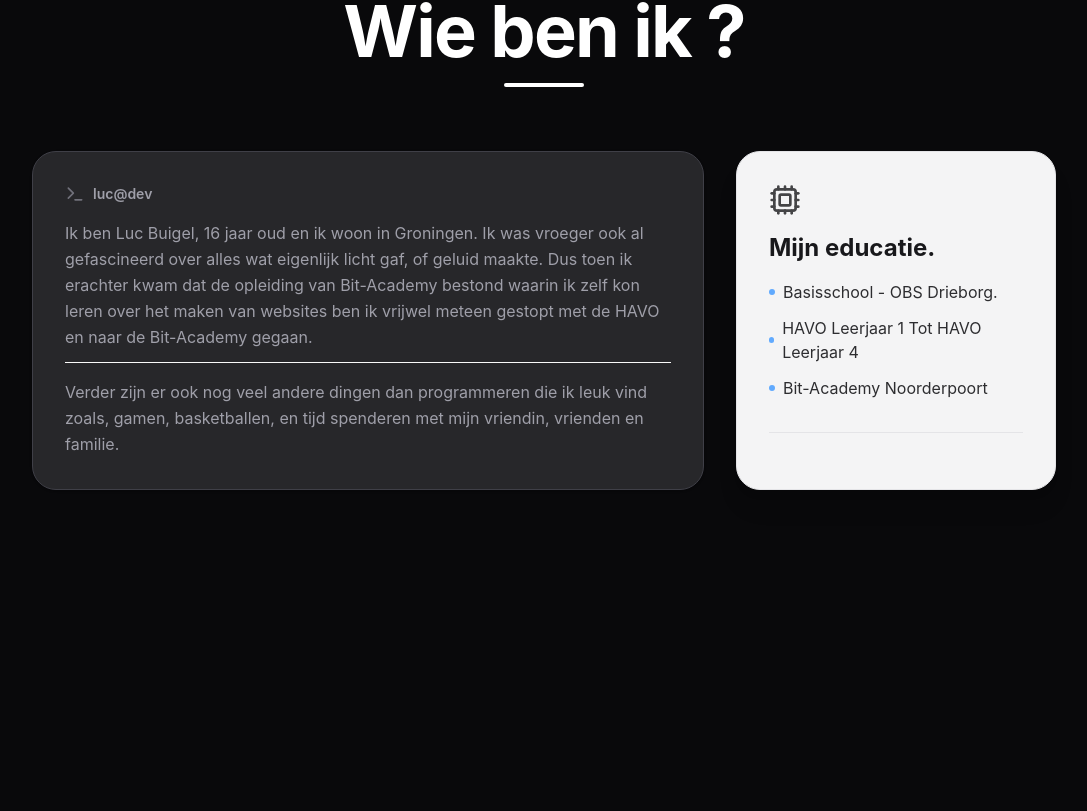
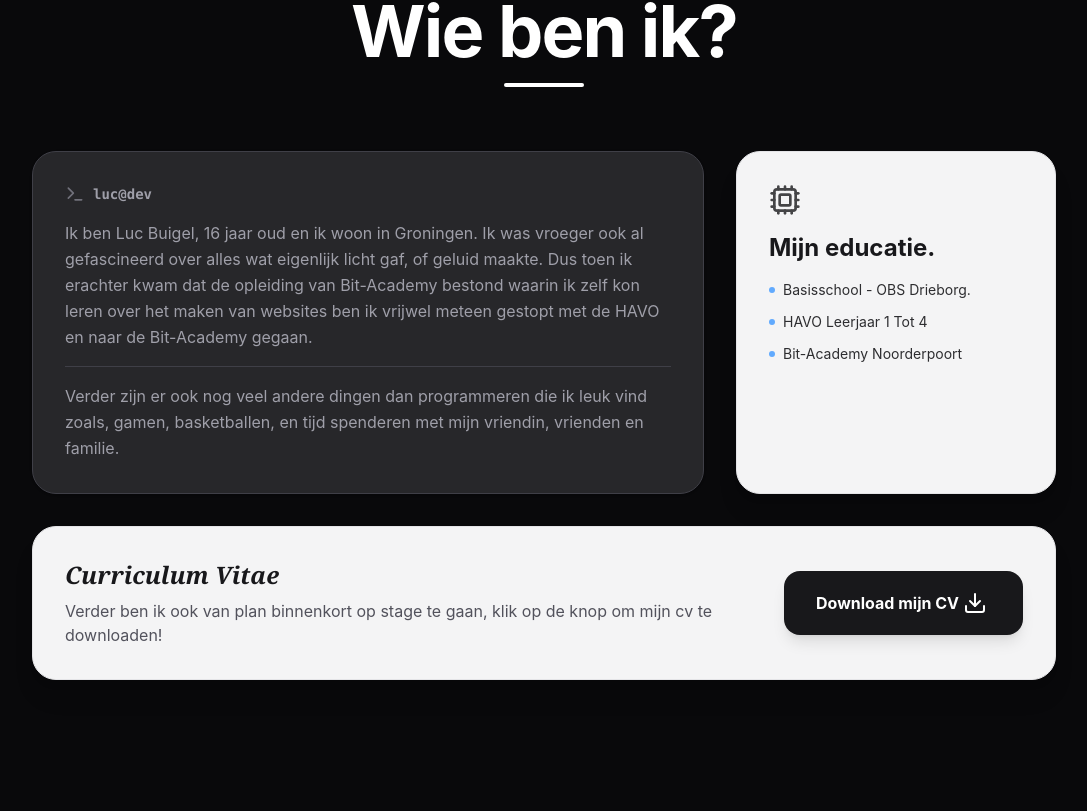
Before and after one commit to LucBuigel15/portfolio-react, a React (Vite) app: page / in a window 1280 px wide. Shown: the part 915-1726 px from the top of the page, without its empty margins (96-1183 px from the left). Built offline with nearby package versions, Linux system fonts and the light colour scheme.

Commit message:
toevoeing van CV, omhoog button op de contact.jsx page

```diff
--- a/src/components/About.jsx
+++ b/src/components/About.jsx
@@ -1,6 +1,6 @@
 import React from "react";
 import { motion } from "framer-motion";
-import { Code2, Terminal, Cpu, Coffee } from "lucide-react";
+import { Terminal, Cpu, Download } from "lucide-react";
 
 function About() {
     const cardVariants = {
@@ -13,7 +13,7 @@ function About() {
     };
 
     return (
-        <section id="about" className="min-h-screen py-24 px-4 bg-zinc-50/50 dark:bg-zinc-950">
+        <section id="about" className="min-h-screen py-24 px-4 bg-zinc-50 dark:bg-zinc-950">
             <div className="max-w-5xl mx-auto">
                 <motion.div
                     initial={{ opacity: 0, y: 20 }}
@@ -21,8 +21,8 @@ function About() {
                     viewport={{ once: true }}
                     className="text-center mb-16"
                 >
-                    <h2 className="text-5xl md:text-7xl flex-nowrap font-bold tracking-tight text-zinc-800 dark:text-white mb-4">
-                        Wie ben ik ?
+                    <h2 className="text-5xl md:text-7xl font-bold tracking-tight text-zinc-800 dark:text-white mb-4">
+                        Wie ben ik?
                     </h2>
                     <div className="h-1 w-20 bg-zinc-800 dark:bg-white mx-auto rounded-full" />
                 </motion.div>
@@ -33,12 +33,12 @@ function About() {
                         initial="hidden"
                         whileInView="visible"
                         viewport={{ once: true }}
-                        className="md:col-span-2 space-y-6"
+                        className="md:col-span-2"
                     >
-                        <div className="bg-white dark:bg-zinc-800 p-8 rounded-3xl border border-zinc-200 dark:border-zinc-700 shadow-sm">
+                        <div className="bg-white dark:bg-zinc-800 p-8 rounded-3xl border border-zinc-200 dark:border-zinc-700 shadow-sm h-full">
                             <h3 className="text-xl font-semibold mb-4 flex items-center gap-2 text-zinc-800 dark:text-white">
-                                <Terminal size={20} className="text-zinc-500" />{" "}
-                                <p className="dark:text-zinc-400 text-sm">luc@dev</p>
+                                <Terminal size={20} className="text-zinc-500" />
+                                <span className="dark:text-zinc-400 text-sm font-mono">luc@dev</span>
                             </h3>
                             <p className="text-zinc-600 dark:text-zinc-400 leading-relaxed">
                                 Ik ben Luc Buigel, 16 jaar oud en ik woon in Groningen. Ik was vroeger ook al
@@ -46,8 +46,8 @@ function About() {
                                 kwam dat de opleiding van Bit-Academy bestond waarin ik zelf kon leren over het maken
                                 van websites ben ik vrijwel meteen gestopt met de HAVO en naar de Bit-Academy gegaan.
                             </p>
-                            <div className="w-full dark:bg-zinc-50 h-px mt-3"></div>
-                            <p className="mt-4 text-zinc-600 dark:text-zinc-400 leading-relaxed">
+                            <div className="w-full bg-zinc-200 dark:bg-zinc-700 h-px my-4"></div>
+                            <p className="text-zinc-600 dark:text-zinc-400 leading-relaxed">
                                 Verder zijn er ook nog veel andere dingen dan programmeren die ik leuk vind zoals,
                                 gamen, basketballen, en tijd spenderen met mijn vriendin, vrienden en familie.
                             </p>
@@ -59,20 +59,20 @@ function About() {
                         initial="hidden"
                         whileInView="visible"
                         viewport={{ once: true }}
-                        className="h-full"
+                        className="md:col-span-1"
                     >
                         <div className="bg-zinc-900 dark:bg-zinc-100 p-8 rounded-3xl text-white dark:text-zinc-900 h-full flex flex-col justify-between border border-zinc-800 dark:border-zinc-200 shadow-xl">
                             <div>
                                 <Cpu size={32} className="mb-4 opacity-80" />
                                 <h3 className="text-2xl font-bold mb-4">Mijn educatie.</h3>
-                                <ul className="space-y-3 opacity-90">
+                                <ul className="space-y-3 opacity-90 text-sm">
                                     <li className="flex items-center gap-2">
                                         <div className="w-1.5 h-1.5 rounded-full bg-blue-400" />
                                         Basisschool - OBS Drieborg.
                                     </li>
                                     <li className="flex items-center gap-2">
                                         <div className="w-1.5 h-1.5 rounded-full bg-blue-400" />
-                                        HAVO Leerjaar 1 Tot HAVO Leerjaar 4
+                                        HAVO Leerjaar 1 Tot 4
                                     </li>
                                     <li className="flex items-center gap-2">
                                         <div className="w-1.5 h-1.5 rounded-full bg-blue-400" />
@@ -80,9 +80,33 @@ function About() {
                                     </li>
                                 </ul>
                             </div>
-                            <div className="mt-8 pt-6 border-t border-white/10 dark:border-zinc-200">
-                                <p className="text-sm italic opacity-70"></p>
+                        </div>
+                    </motion.div>
+
+                    <motion.div
+                        variants={cardVariants}
+                        initial="hidden"
+                        whileInView="visible"
+                        viewport={{ once: true }}
+                        className="md:col-span-3"
+                    >
+                        <div className="bg-zinc-900 dark:bg-zinc-100 p-8 rounded-3xl text-white dark:text-zinc-900 flex flex-col md:flex-row md:items-center justify-between border border-zinc-800 dark:border-zinc-200 shadow-xl gap-6">
+                            <div className="max-w-2xl">
+                                <h3 className="text-2xl font-bold mb-2 italic font-serif">Curriculum Vitae</h3>
+                                <p className="text-zinc-400 dark:text-zinc-600">
+                                    Verder ben ik ook van plan binnenkort op stage te gaan, klik op de knop om mijn cv
+                                    te downloaden!
+                                </p>
                             </div>
+                            <motion.a
+                                href="./public/cv-luc.pdf"
+                                download
+                                whileTap={{ scale: 0.95 }}
+                                whileHover={{ scale: 1.02 }}
+                                className="flex items-center px-8 py-4 bg-white dark:bg-zinc-900 text-zinc-900 dark:text-white rounded-2xl font-bold shadow-lg transition-colors text-center whitespace-nowrap"
+                            >
+                                Download mijn CV <Download className="m-1" />
+                            </motion.a>
                         </div>
                     </motion.div>
                 </div>
--- a/src/components/Hero.jsx
+++ b/src/components/Hero.jsx
@@ -114,7 +114,7 @@ function Hero() {
                     href="#about"
                     whileTap={{ scale: 0.98 }}
                     whileHover={{ scale: 1.08 }}
-                    onClick={(e) => handleScroll(e, "#skills")}
+                    onClick={(e) => handleScroll(e, "#about")}
                     className="hover:text-zinc-600 dark:hover:text-zinc-400 transition duration-200 cursor-pointer block"
                     aria-label="Scroll naar skills"
                 >
--- a/src/components/Navbar.jsx
+++ b/src/components/Navbar.jsx
@@ -1,6 +1,7 @@
 import { useState } from "react";
 import { Github, Linkedin, Sun, Moon } from "lucide-react";
 import { motion } from "framer-motion";
+import { handleScroll } from "../utils/handleScroll";
 
 function Navbar() {
     const [darkMode, setDarkMode] = useState(true);
@@ -10,20 +11,6 @@ function Navbar() {
         document.documentElement.classList.toggle("dark");
     };
 
-    const handleScroll = (e, id) => {
-        e.preventDefault();
-        if (window.lenis && typeof window.lenis.scrollTo === "function") {
-            window.lenis.scrollTo(id, {
-                duration: 2,
-                easing: (t) => Math.min(1, 1.001 - Math.pow(2, -10 * t)),
-            });
-        } else {
-            const target = document.querySelector(id);
-            if (target) {
-                target.scrollIntoView({ behavior: "smooth" });
-            }
-        }
-    };
     return (
         <div className="sticky top-0 z-50 md:flex md:justify-center md:pt-5 md:px-4">
             <div
--- a/src/components/Skills.jsx
+++ b/src/components/Skills.jsx
@@ -55,7 +55,7 @@ export default function Skills({ setIsHovering }) {
     );
 
     return (
-        <section id="skills" className="py-24 px-4 bg-white dark:bg-zinc-950 min-h-screen">
+        <section id="skills" className="py-24 px-4 bg-zinc-50 dark:bg-zinc-950 min-h-screen">
             <div className="max-w-5xl mx-auto flex flex-col gap-12">
                 <MarqueeRow reverse={true} />
 
--- /dev/null
+++ b/src/utils/handleScroll.js
@@ -0,0 +1,14 @@
+export const handleScroll = (e, id) => {
+    e.preventDefault();
+    if (window.lenis && typeof window.lenis.scrollTo === "function") {
+        window.lenis.scrollTo(id, {
+            duration: 2,
+            easing: (t) => Math.min(1, 1.001 - Math.pow(2, -10 * t)),
+        });
+    } else {
+        const target = document.querySelector(id);
+        if (target) {
+            target.scrollIntoView({ behavior: "smooth" });
+        }
+    }
+};
```
Also changed, not shown: src/components/Contact.jsx (+20 -10 lines), 2 other files (tests, documents, lock files or other folders).
